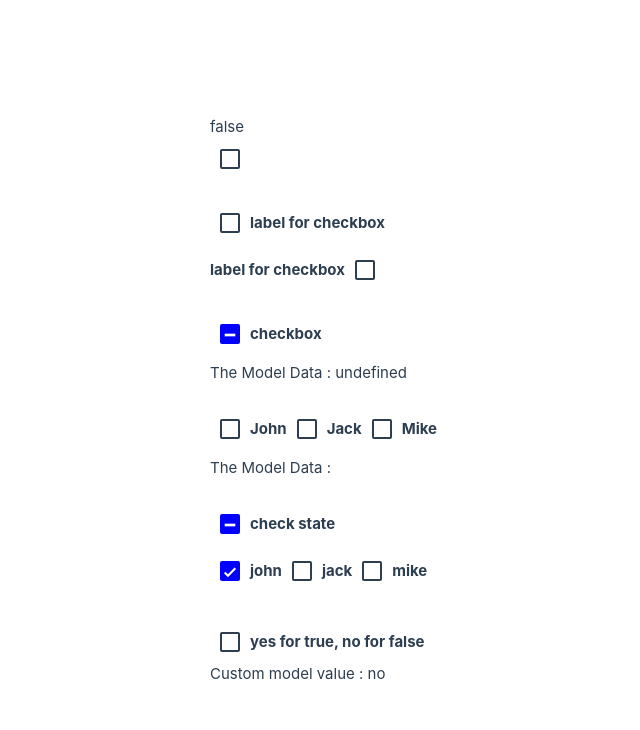
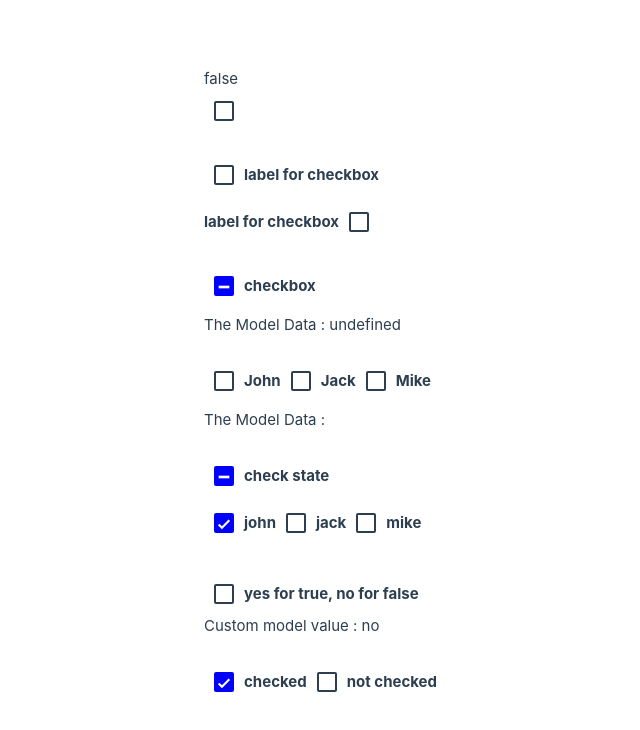
Before and after one commit to Jaejin-Song/Design-System, a Vue app in the folder packages/components/: page / in a window 1280 px wide. Shown: the top 730 px of the page, without its empty margins (203-843 px from the left). Built offline with nearby package versions, Linux system fonts and the light colour scheme.

Commit message:
feat : disabled

```diff
--- a/packages/components/src/App.vue
+++ b/packages/components/src/App.vue
@@ -28,6 +28,9 @@ const onUpdateCheckState = (_value: any) => {
 };
 
 const customModel = ref<'yes' | 'no'>('no');
+
+const isChecked = ref(true);
+const notChecked = ref(false);
 </script>
 
 <template>
@@ -87,6 +90,14 @@ const customModel = ref<'yes' | 'no'>('no');
       false-value="no"
       label="yes for true, no for false" />
     <div>{{ `Custom model value : ${customModel}` }}</div>
+    <br />
+
+    <!-- Disabled -->
+    <div>
+      <r-checkbox v-model="isChecked" disabled label="checked" />
+      <r-checkbox v-model="notChecked" disabled label="not checked" />
+    </div>
+    <br />
   </main>
 </template>
 <style lang="scss" scoped>
--- a/packages/components/src/components/checkbox/checkbox.vue
+++ b/packages/components/src/components/checkbox/checkbox.vue
@@ -38,7 +38,10 @@ const isIndeterminate = computed(
 );
 
 const classes = computed(
-  () => 'r-checkbox' + (props.leftLabel === true ? ' r-checkbox--reverse' : ''),
+  () =>
+    'r-checkbox' +
+    (props.leftLabel === true ? ' r-checkbox--reverse' : '') +
+    (props.disabled === true ? ` r-checkbox--disabled` : ''),
 );
 
 const innerClass = computed(() => {
@@ -57,7 +60,7 @@ const onClick = (e: Event) => {
     e.stopPropagation();
   }
 
-  if (props.disable !== true) {
+  if (props.disabled !== true) {
     emit('update:modelValue', getNextValue());
   }
 };
--- a/packages/components/src/components/checkbox/style.scss
+++ b/packages/components/src/components/checkbox/style.scss
@@ -5,6 +5,10 @@
 
   &--reverse {
     flex-direction: row-reverse;
+  }
+
+  &--disabled {
+    cursor: not-allowed;
   }
 
   &__inner {
--- a/packages/components/src/components/checkbox/type.ts
+++ b/packages/components/src/components/checkbox/type.ts
@@ -10,5 +10,5 @@ export interface Props {
   label?: string;
   leftLabel?: boolean;
 
-  disable?: boolean;
+  disabled?: boolean;
 }
```
